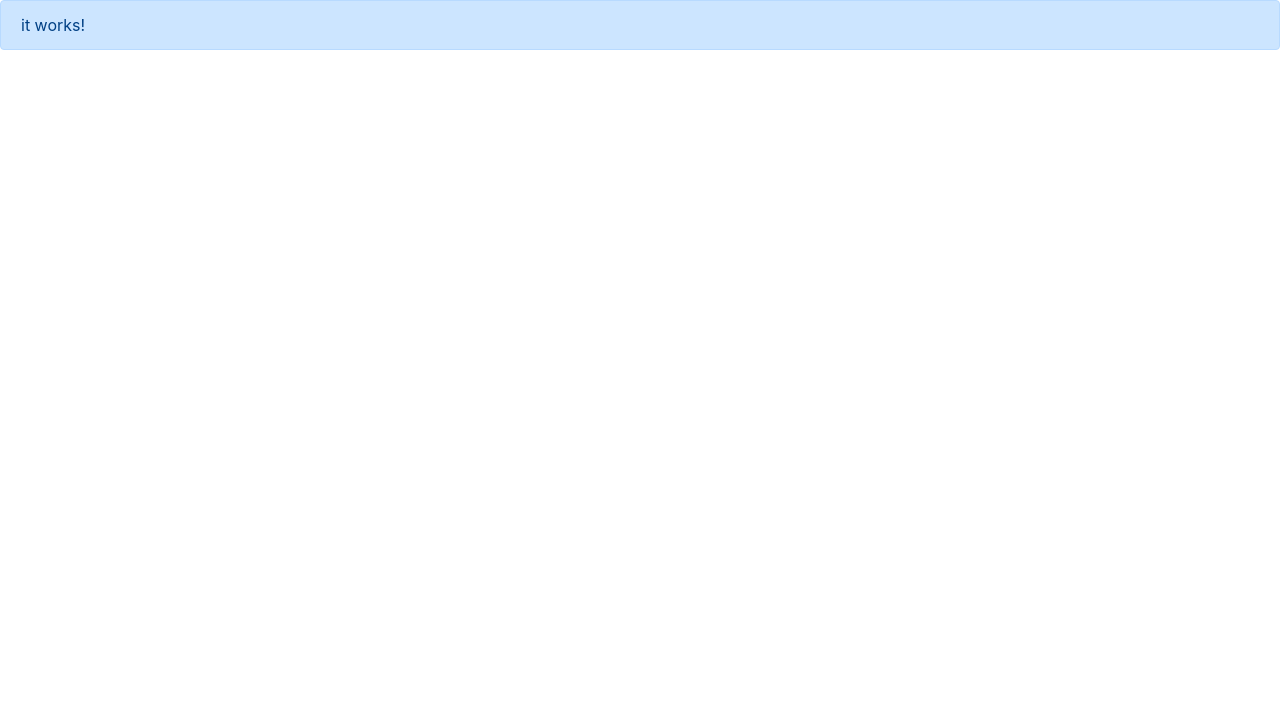
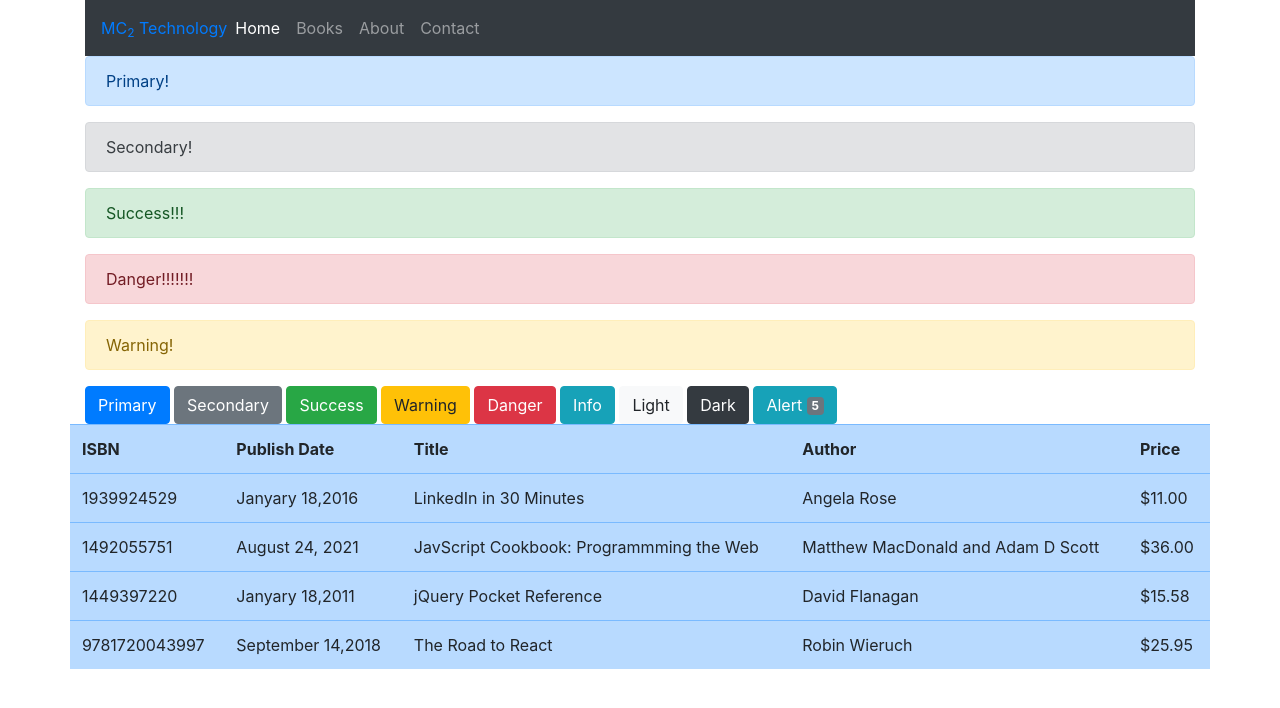
Before and after one commit to MCSquaredTech/week09, a website: page code-assignment/index.html in a window 1280 px wide. Drawn offline with nearby package versions, Linux system fonts and the light colour scheme.

Commit message:
Third commit test code

```diff
--- a/code-assignment/index.html
+++ b/code-assignment/index.html
@@ -9,8 +9,95 @@
 </head>
 <body>
 
-    <div class="alert alert-primary" role="alert">
-        it works!
+    <div class="container">
+        <nav class="navbar navbar-expand-sm navbar-dark bg-dark">
+            <a class="navebar-brand " href="#">MC<sub>2</sub> Technology</a>
+            <button class="navbar-toggler" type="button" data-toggle="collapse" data-target="#navbarNavDropdown"
+                aria-controls="navebarNavDropdown" aria-expanded="false" aria-label="Toggle navigation">
+                <span class="navbar-toggle-icon"></span>
+            </button>
+            <div class="collapse navbar-collapse" id="navbarNavDropdown">
+                <ul class="navbar-nav" >
+                    <li class="nav-item active">
+                        <a class="nav-link" href="#">Home</a>
+                    </li>
+                    <li class="nav-item">
+                        <a class="nav-link" href="#">Books</a>
+                    </li>
+                    <li class="nav-item">
+                        <a class="nav-link" href="#">About</a>
+                    </li>
+                    <li class="nav-item">
+                        <a class="nav-link" href="#">Contact</a>
+                    </li>
+                </ul>
+
+            </div>
+        </nav>
+        <div class=" alert alert-primary">
+            Primary!
+        </div>
+        <div class=" alert alert-secondary">
+            Secondary!
+        </div>
+        <div class=" alert alert-success">
+            Success!!!
+        </div>
+        <div class=" alert alert-danger">
+            Danger!!!!!!!
+        </div>
+        <div class=" alert alert-warning">
+            Warning!
+        </div>
+        <button class="btn btn-primary">Primary</button>
+        <button class="btn btn-secondary">Secondary</button>
+        <button class="btn btn-success">Success</button>
+        <button class="btn btn-warning">Warning</button>
+        <button class="btn btn-danger">Danger</button>
+        <button class="btn btn-info">Info</button>
+        <button class="btn btn-light">Light</button>
+        <button class="btn btn-dark">Dark</button>
+        <button class="btn btn-info">Alert <span class="badge badge-secondary">5</span></button>
+
+        <div class="row">
+            <table class="table table-primary table-hover">
+                <tr>
+                    <th>ISBN</th>
+                    <th>Publish Date</th>
+                    <th>Title</th>
+                    <th>Author</th>
+                    <th>Price</th>
+                </tr>
+                <tr>
+                    <td>1939924529</td>
+                    <td>Janyary 18,2016</td>
+                    <td>LinkedIn in 30 Minutes</td>
+                    <td>Angela Rose</td>
+                    <td>$11.00</td>
+                </tr>
+                <tr>
+                    <td>1492055751</td>
+                    <td>August 24, 2021</td>
+                    <td>JavScript Cookbook: Programmming the Web</td>
+                    <td>Matthew MacDonald and Adam D Scott</td>
+                    <td>$36.00</td>
+                </tr>
+                <tr>
+                    <td>1449397220</td>
+                    <td>Janyary 18,2011</td>
+                    <td>jQuery Pocket Reference</td>
+                    <td>David Flanagan</td>
+                    <td>$15.58</td>
+                </tr>
+                <tr>
+                    <td>9781720043997</td>
+                    <td>September 14,2018</td>
+                    <td>The Road to React</td>
+                    <td>Robin Wieruch</td>
+                    <td>$25.95</td>
+                </tr>
+            </table>
+        </div>
     </div>
 
 </body>
```
Also changed, not shown: 1 other file.
